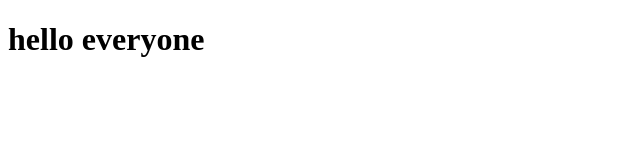
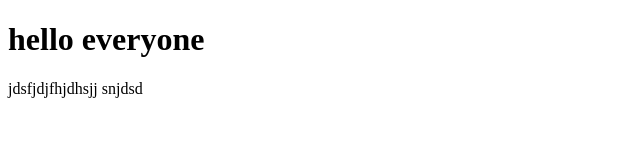
Before and after one commit to OSawant15/git-tutorial, a plain HTML site: page first.html in a window 1280 px wide. Shown: the whole page, without its empty margins (0-640 px from the left). Drawn offline with Linux system fonts and the light colour scheme.

Commit message:
Third commit

```diff
--- a/first.html
+++ b/first.html
@@ -7,5 +7,7 @@
 </head>
 <body>
     <h1>hello everyone</h1>
+    jdsfjdjfhjdhsjj
+    snjdsd
 </body>
 </html>
```
